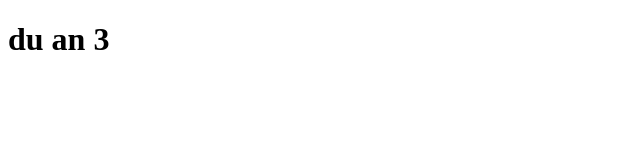
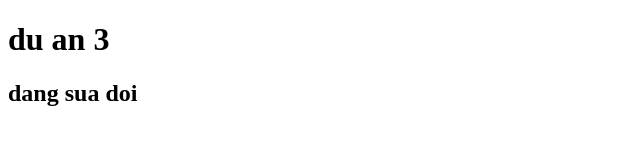
Before and after one commit to tttien1812/du-an-3, a plain HTML site: page index.html in a window 1280 px wide. Shown: the whole page, without its empty margins (0-640 px from the left). Drawn offline with Linux system fonts and the light colour scheme.

Commit message:
sua doi lan 1

```diff
--- a/index.html
+++ b/index.html
@@ -7,5 +7,6 @@
 </head>
 <body>
     <h1>du an 3</h1>
+    <h2>dang sua doi</h2>
 </body>
 </html>
```
